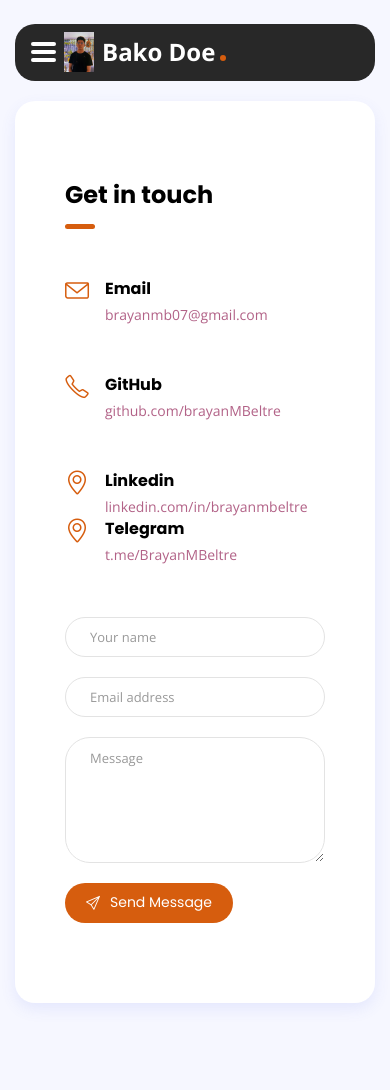
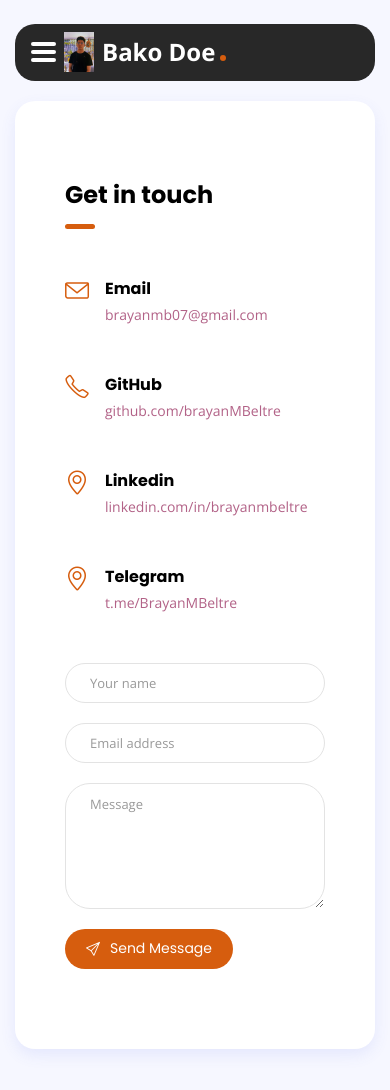
Before and after one commit to BrayanMBeltre/brayanmbeltre.com, a React (Create React App) app: page /contact in a window 390 px wide. Shown: the top 1090 px of the page. Before the commit the page ends 1053 px from the top, so only its background shows below. Built offline with nearby package versions, Linux system fonts and the light colour scheme.

Commit message:
fix: contact marging fix: hided testimonials section fix: birtdate

```diff
--- a/src/components/Sections/About.jsx
+++ b/src/components/Sections/About.jsx
@@ -6,7 +6,7 @@ const aboutData = {
   image: "images/about.png",
   interests: "Movies, Video Games, Music, Reading",
   location: "Santo Domingo, DR",
-  birthday: "29 August",
+  birthday: "August 29",
   email: "brayanmbeltre@gmail.com",
   aboutMe: `
 I’m a software developer from the Dominican Republic, focused on Front-end & Web Development.
--- a/src/components/Sections/Contact.jsx
+++ b/src/components/Sections/Contact.jsx
@@ -104,7 +104,7 @@ function Contact() {
             </a>
           </div>
         </div>
-        <div className="col-md-6 contact-info">
+        <div className="col-md-6 contact-info mb-5">
           <i className="icon-location-pin"></i>
           <div className="details">
             <h5>Linkedin</h5>
@@ -117,7 +117,7 @@ function Contact() {
             </a>
           </div>
         </div>
-        <div className="col-md-6 contact-info">
+        <div className="col-md-6 contact-info mb-5">
           <i className="icon-location-pin"></i>
           <div className="details">
             <h5>Telegram</h5>
@@ -132,7 +132,7 @@ function Contact() {
         </div>
       </div>
 
-      <div className="col-md-12 mt-50">
+      <div className="col-md-12 mt-40">
         <form className="contact-form" onSubmit={submitHandler}>
           <div className="row">
             <div className="column col-md-6">
--- a/src/pages/Homepage.jsx
+++ b/src/pages/Homepage.jsx
@@ -64,12 +64,12 @@ function Homepage() {
         </section>
       </Element>
 
-      <Element name="section-testimonials">
+      {/* <Element name="section-testimonials">
         <section className="shadow-blue white-bg padding">
           <SectionHeading title="Testimonials" />
           <Testimonials />
         </section>
-      </Element>
+      </Element> */}
 
       <Element name="section-contact">
         <section className="shadow-blue white-bg padding">
```
